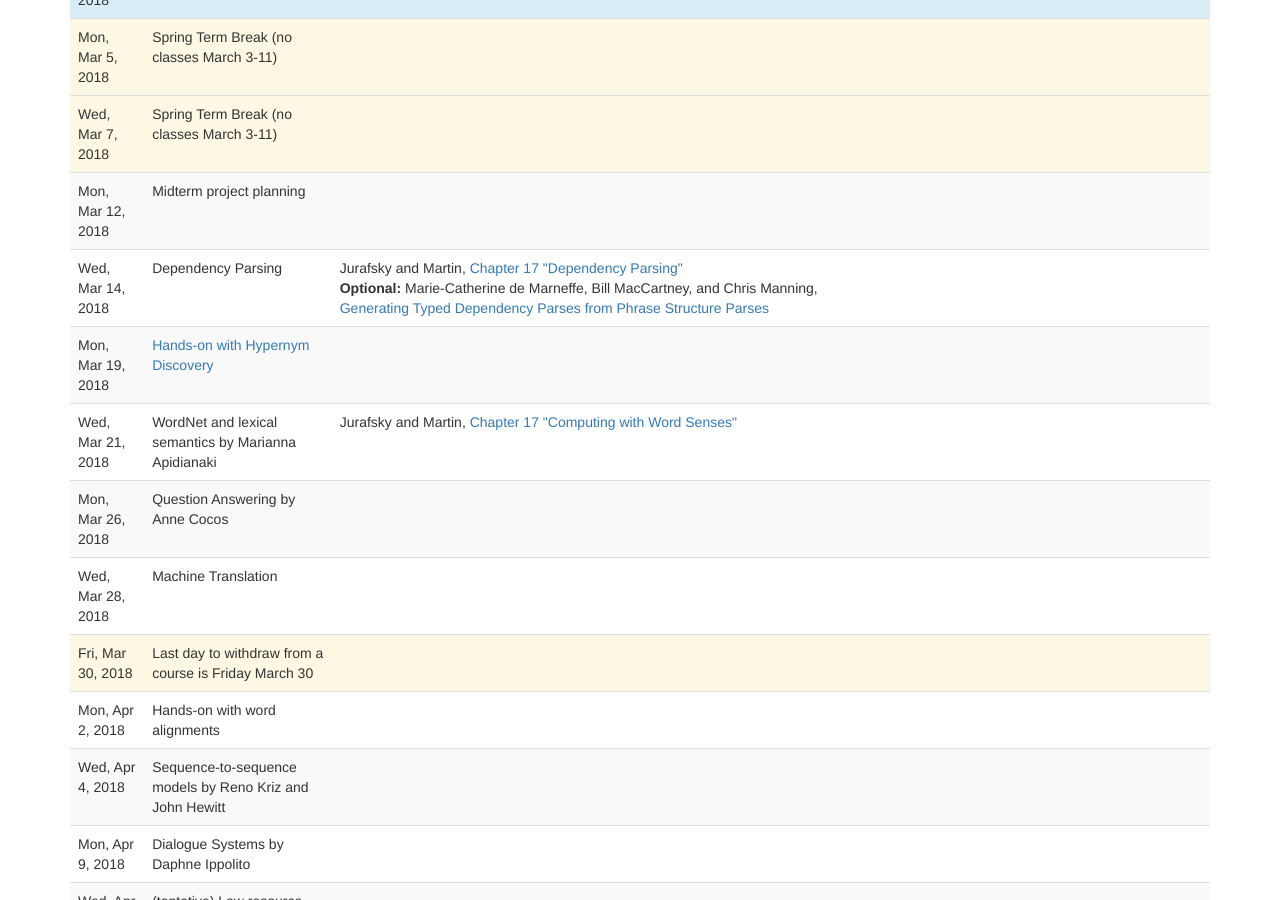
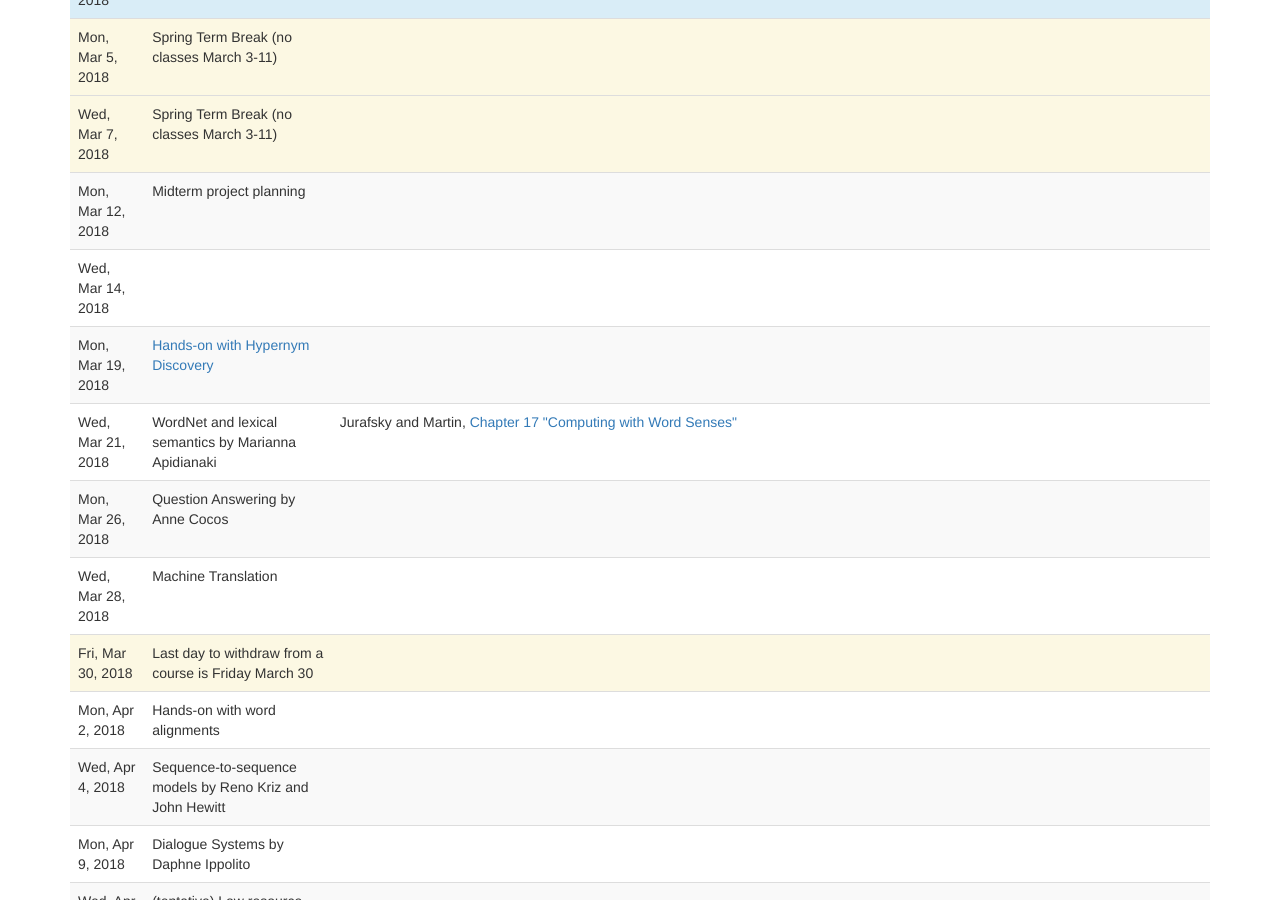
Before and after one commit to computational-linguistics-class/computational-linguistics-class.github.io, a Jekyll site: the page built from lectures.md, in a window 1280 px wide and 900 px high, scrolled down 2048 px. Built offline with Jekyll 4.4.1, drawn with Linux system fonts in a browser that asks for light colours; nearby versions of some CDN libraries; a script that is not in the unit is left out.

Commit message:
Different lecture topic

```diff
--- a/_data/lectures.yaml
+++ b/_data/lectures.yaml
@@ -319,17 +319,8 @@
 -
   date: 2018-03-14
   slides:
-  title: Dependency Parsing
+  title:
   readings:
-    -
-      title: Chapter 17 "Dependency Parsing"
-      authors: Jurafsky and Martin
-      url: https://web.stanford.edu/~jurafsky/slp3/14.pdf
-    -
-      title: Generating Typed Dependency Parses from Phrase Structure Parses
-      authors: Marie-Catherine de Marneffe, Bill MacCartney, and Chris Manning
-      url: https://nlp.stanford.edu/~wcmac/papers/td-lrec06.pdf
-      optional: true
 -
   date: 2018-03-19
   slides: http://computational-linguistics-class.org/assignment8.html
```
